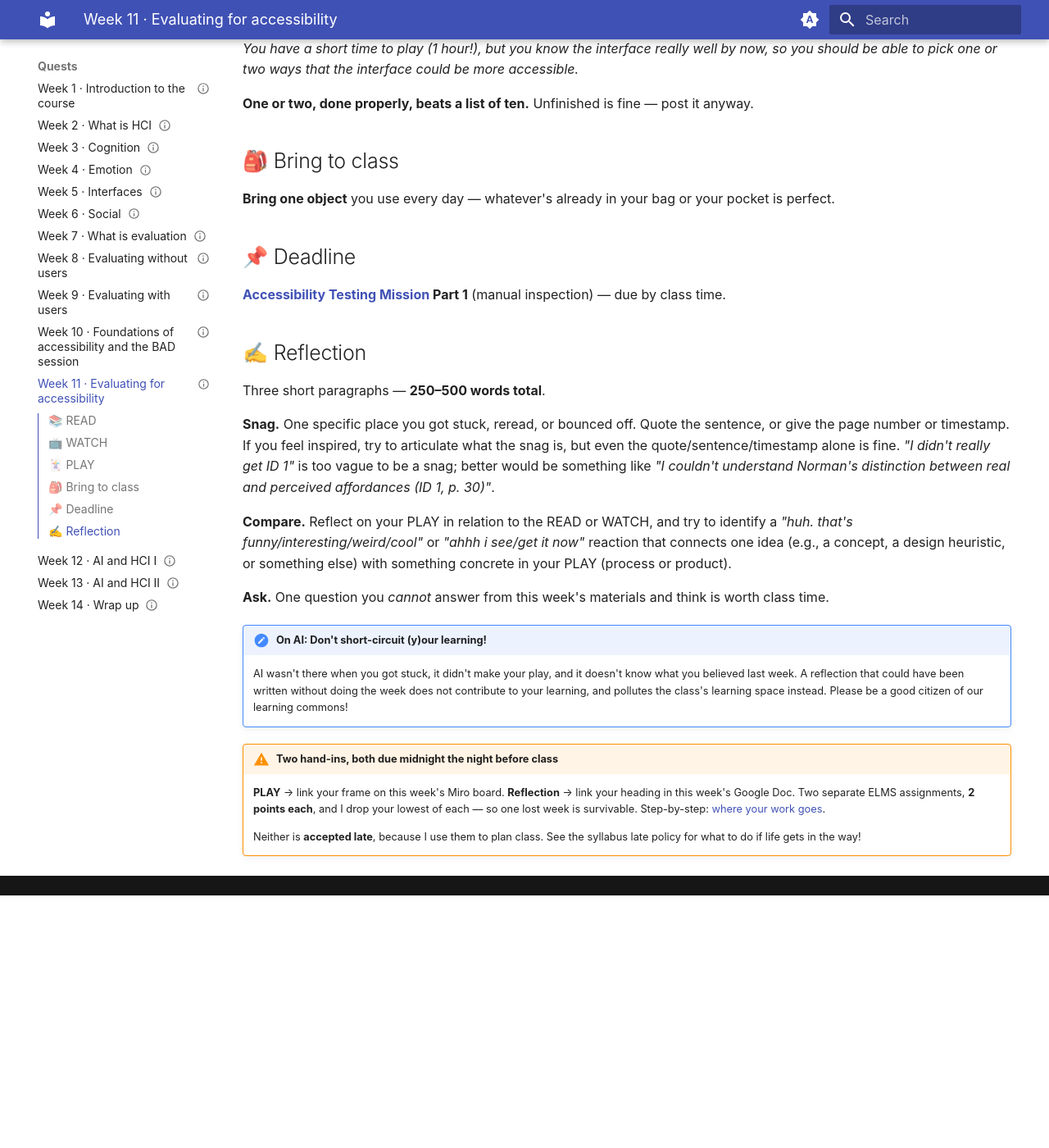
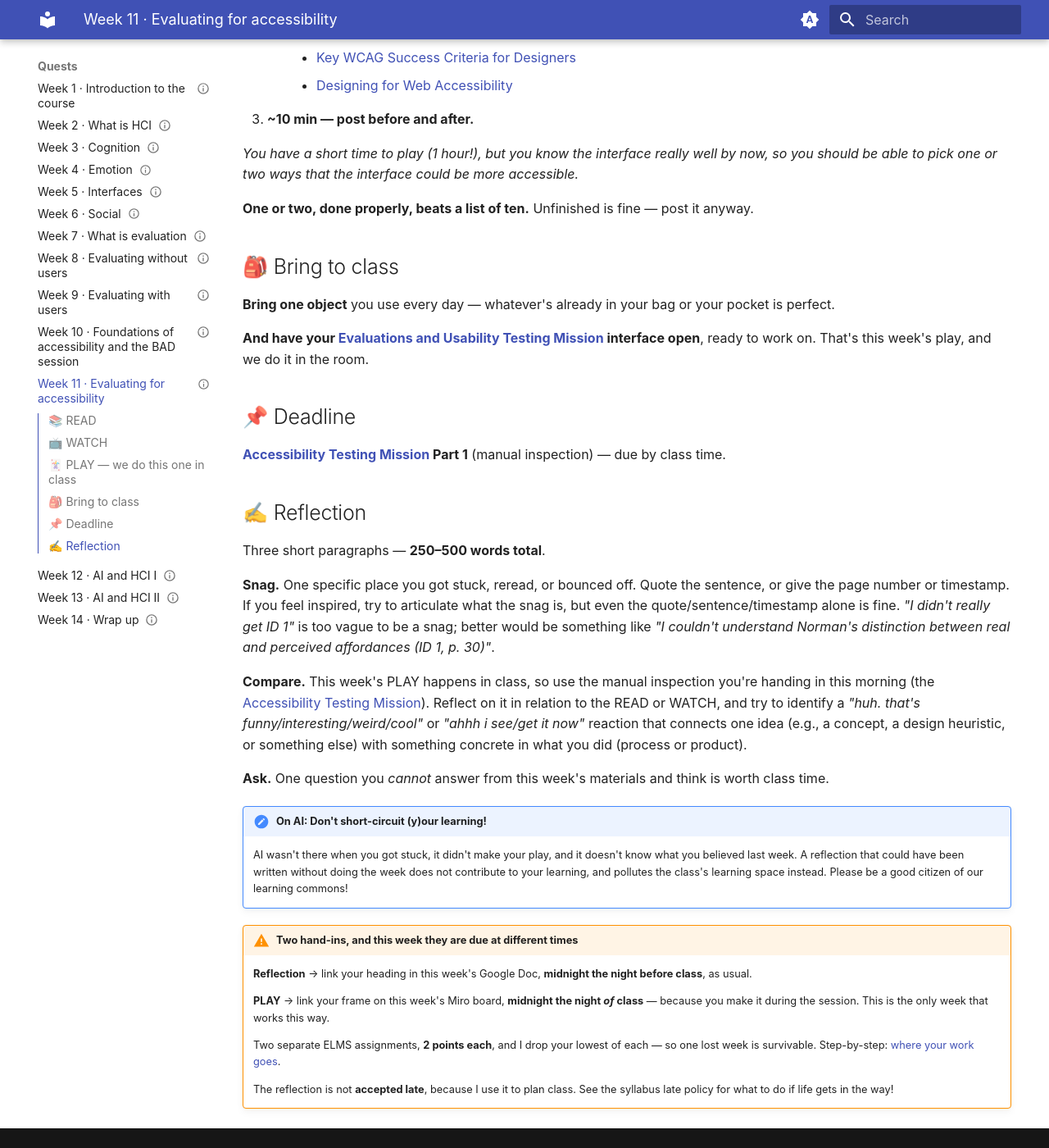
Before and after one commit to joelchan/inst631-fa26-site, an MkDocs documentation site: the page built from docs/quests/week-11.md, in a window 1280 px wide and 1400 px high, scrolled down 1025 px. Shown: the whole window at 82% size. Built offline with MkDocs 1.6.1 and Material for MkDocs 9.7.7, drawn with Linux system fonts in a browser that asks for light colours; before the commit the page ends 2117 px from its top, so only the background shows below that; some of the changed text lies outside the part shown.

Commit message:
Sync from vault 46769c6
Move Week 11's play into the room

Week 11 was the workload spike in the back half: 38pp of reading, a
26-minute watch, the reflection, a standalone hour of play, and the manual
inspection — the heaviest part of the accessibility mission — all due at the
same midnight. Week 10 reads more, but its play is mission hour one, so it
double-counts. Week 11's did not.

It stays a graded PLAY, made during the studio block and posted before
students leave. Dropping it instead would take the play count to 10 and the
total to 98, and re-funding two points would push CYOs to 9, where a student
doing the expected five loses four. Only the hour moved.

In class this is close to a merge rather than an addition, since the room
redesign was already spot-a-problem-design-a-fix on a different target. It
also gives the one-on-one check-ins somewhere to live: circulating during
studio work, rather than a separate queue that gives 35 students three and a
half minutes each.

Two consequences. Compare pointed at a play that now happens after the
reflection is due, so it is re-anchored to the manual inspection — the
frontmatter already said compareanchor: mission, so only the prose was out
of step. And the PLAY hand-in shifts to midnight the day of class, the only
week that differs; that one needs setting up on ELMS and is noted in todos.

play stays true and the venue goes in a new playvenue field, so the base's
PLAY weeks view and the eleven-play budget both still hold.

Co-Authored-By: Claude Opus 5 (1M context) <noreply@anthropic.com>
Claude-Session: https://claude.ai/code/session_01PYBzME84GdvKLYDrH38CW6

Generated by publish-site.yml from joelchan/inst631-fa26.

```diff
--- a/docs/quests/week-11.md
+++ b/docs/quests/week-11.md
@@ -10,6 +10,7 @@ format: in-person
 read: true
 watch: true
 play: true
+playvenue: in-class
 reflection: standard
 compareanchor: mission
 deadline: "[Accessibility Testing Mission](../missions/accessibility-testing.md) Part 1"
@@ -33,9 +34,14 @@ tags:
 
 [How to track a manual evaluation](https://youtu.be/C770bSvGr_E?si=kvIJNnBzXoC7WiEL&t=1291) (~26 mins, from 21:30 to ~47:00) — a hands-on demo. Worth having open while you work.
 
-## 🃏 PLAY
+## 🃏 PLAY — we do this one in class
 
 **Make it more accessible.**
+
+!!! tip "Nothing to do before class for this one"
+
+    Your manual inspection is due this morning, so this week's play is the studio block of the session instead of another hour at home. **Come with the interface open** and we'll work on it together, with me circulating for mission check-ins while you do.
+
 
 Take **the interface you evaluated for the [Evaluations and Usability Testing Mission](../missions/evaluations-and-usability-testing.md)** — you know it better than anyone at this point — and try to make it more accessible!
 
@@ -56,6 +62,8 @@ Take **the interface you evaluated for the [Evaluations and Usability Testing Mi
 
 **Bring one object** you use every day — whatever's already in your bag or your pocket is perfect.
 
+**And have your [Evaluations and Usability Testing Mission](../missions/evaluations-and-usability-testing.md) interface open**, ready to work on. That's this week's play, and we do it in the room.
+
 ## 📌 Deadline
 
 **[Accessibility Testing Mission](../missions/accessibility-testing.md) Part 1** (manual inspection) — due by class time.
@@ -66,7 +74,7 @@ Three short paragraphs — **250–500 words total**.
 
 **Snag.** One specific place you got stuck, reread, or bounced off. Quote the sentence, or give the page number or timestamp. If you feel inspired, try to articulate what the snag is, but even the quote/sentence/timestamp alone is fine. *"I didn't really get ID 1"* is too vague to be a snag; better would be something like *"I couldn't understand Norman's distinction between real and perceived affordances (ID 1, p. 30)"*.
 
-**Compare.** Reflect on your PLAY in relation to the READ or WATCH, and try to identify a *"huh. that's funny/interesting/weird/cool"* or *"ahhh i see/get it now"* reaction that connects one idea (e.g., a concept, a design heuristic, or something else) with something concrete in your PLAY (process or product).
+**Compare.** This week's PLAY happens in class, so use the manual inspection you're handing in this morning (the [Accessibility Testing Mission](../missions/accessibility-testing.md)). Reflect on it in relation to the READ or WATCH, and try to identify a *"huh. that's funny/interesting/weird/cool"* or *"ahhh i see/get it now"* reaction that connects one idea (e.g., a concept, a design heuristic, or something else) with something concrete in what you did (process or product).
 
 **Ask.** One question you *cannot* answer from this week's materials and think is worth class time.
 
@@ -75,8 +83,12 @@ Three short paragraphs — **250–500 words total**.
     AI wasn't there when you got stuck, it didn't make your play, and it doesn't know what you believed last week. A reflection that could have been written without doing the week does not contribute to your learning, and pollutes the class's learning space instead. Please be a good citizen of our learning commons!
 
 
-!!! warning "Two hand-ins, both due midnight the night before class"
+!!! warning "Two hand-ins, and this week they are due at different times"
 
-    **PLAY** → link your frame on this week's Miro board. **Reflection** → link your heading in this week's Google Doc. Two separate ELMS assignments, **2 points each**, and I drop your lowest of each — so one lost week is survivable. Step-by-step: [where your work goes](../where-your-work-goes.md).
+    **Reflection** → link your heading in this week's Google Doc, **midnight the night before class**, as usual.
 
-    Neither is **accepted late**, because I use them to plan class. See the syllabus late policy for what to do if life gets in the way!
+    **PLAY** → link your frame on this week's Miro board, **midnight the night *of* class** — because you make it during the session. This is the only week that works this way.
+
+    Two separate ELMS assignments, **2 points each**, and I drop your lowest of each — so one lost week is survivable. Step-by-step: [where your work goes](../where-your-work-goes.md).
+
+    The reflection is not **accepted late**, because I use it to plan class. See the syllabus late policy for what to do if life gets in the way!
```
Also changed, not shown: docs/schedule.md (+1 -1 lines).
